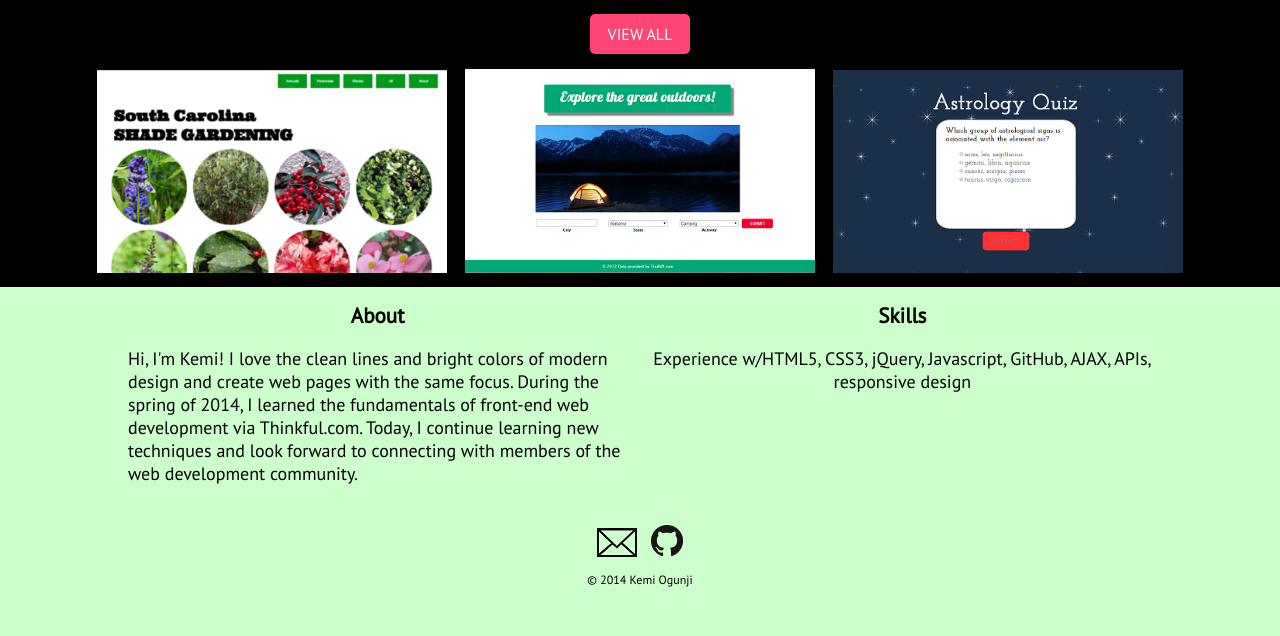
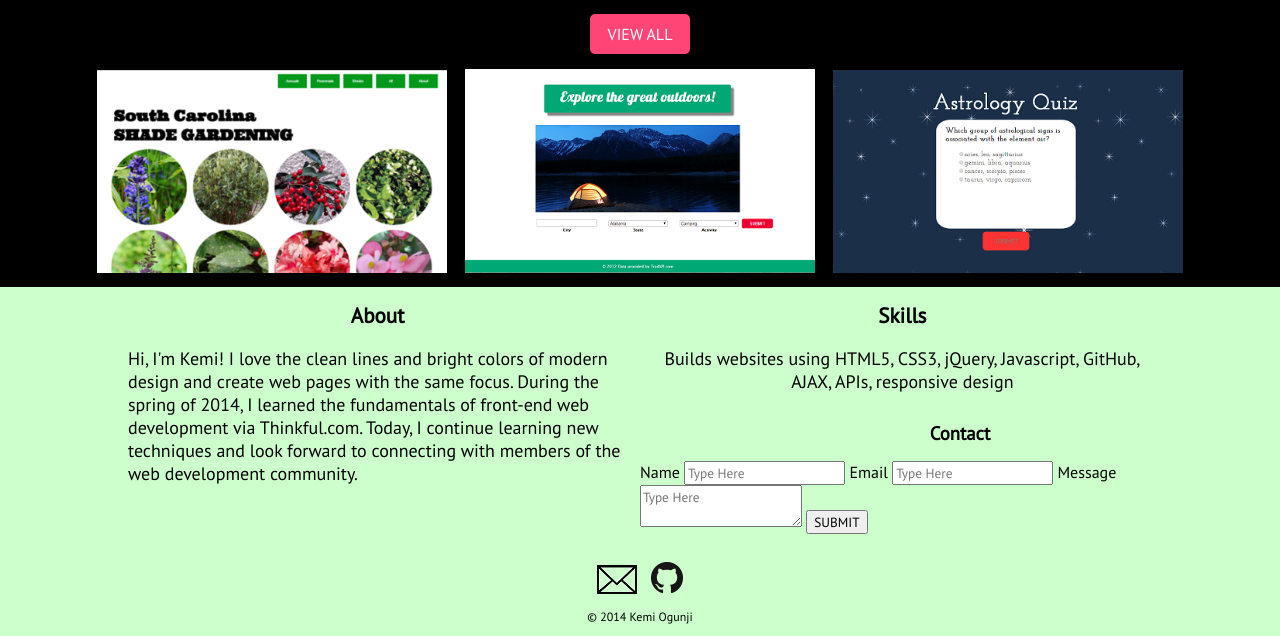
Before and after one commit to kemiwins/portfolio, a PHP site: page / in a window 1280 px wide. Shown: the part 428-1064 px from the top of the page. Before the commit the page ends 1015 px from the top, so only its background shows below. Run offline with PHP 8.4, Linux system fonts and the light colour scheme.

```diff
--- a/index.html
+++ b/index.html
@@ -43,10 +43,21 @@
 			</div>
 			<div id="skills">
 				<h3>Skills</h3>
-				<p>Experience w/HTML5, CSS3, jQuery, Javascript, GitHub, AJAX, APIs, responsive design</p>
+				<p>Builds websites using HTML5, CSS3, jQuery, Javascript, GitHub, AJAX, APIs, responsive design</p>
 			</div>
+			<div id="contact_form">
+				<h3>Contact</h3>
+				<p><form method="post" action="index.php">
+				    <label>Name</label>
+				    <input name="name" placeholder="Type Here">
+				    <label>Email</label>
+				    <input name="email" type="email" placeholder="Type Here">
+				    <label>Message</label>
+				    <textarea name="message" placeholder="Type Here" maxlength="700"></textarea>
+					<input id="submit" name="submit" type="submit" value="SUBMIT">
+        		</form></p>
+       		 </div>
 		</main>
-
 		<footer id="bottom">
 			<div id="contact">
 				<ul>
--- a/main.css
+++ b/main.css
@@ -25,6 +25,7 @@ html, .site {
 	flex: 1 0 auto;
 	-webkit-flex: 1 0 auto;
 }
+/*header*/
 header	{
 	margin-top: 50px;
 	margin-bottom: 20px;
@@ -72,6 +73,7 @@ a {
 	display: block;
 	margin: 20px auto 0px auto;
 }
+/*projects*/
 #view {
 	width: 80px;
 	height: 20px;
@@ -118,6 +120,7 @@ h3 {
 	margin: 0 auto;
 	text-align: center;
 }
+/*about me, skills section*/
 #about, #skills {
 	width: 39%;
 	display: inline-block;
@@ -134,6 +137,7 @@ h3 {
 	margin: 15px 10% 10px 1%;
 	text-align: center;
 }
+/*footer*/
 #bottom {
 	text-align: center;
 	font-size: 12px;
```
